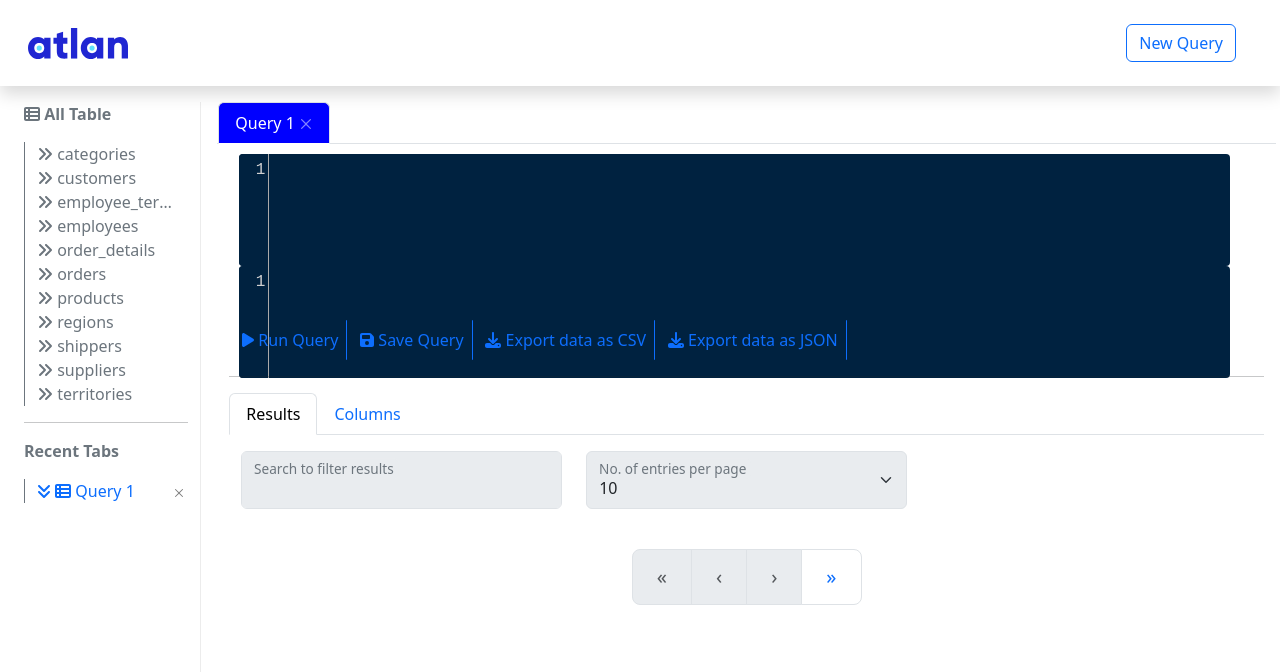
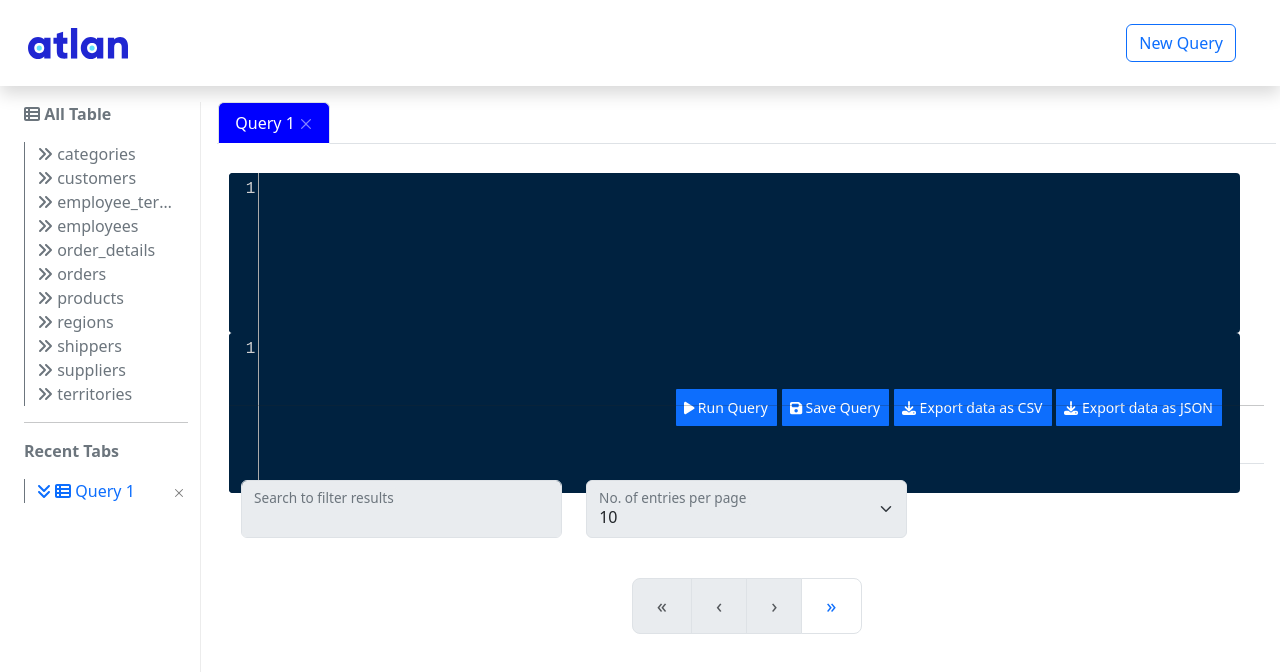
Before and after one commit to mayankmangalmourya/Atlan, a React (Create React App) app: page / in a window 1280 px wide. Both pictures are taken after a click on the button "New Query". Shown: the top 672 px of the page. Built offline with nearby package versions, Linux system fonts and the light colour scheme.

Commit message:
querybutton completed

```diff
--- a/src/components/query/queryButtons.js
+++ b/src/components/query/queryButtons.js
@@ -26,8 +26,8 @@ function QueryButtons() {
     },
   ].map(({ icon, title }, index) => (
     <Button
-      size={"md"}
-      variant={"outline-primary"}
+      size={"sm"}
+      // variant={"outline-primary"}
       style={{
         borderLeft: 1,
         borderTop: "none",
@@ -44,7 +44,12 @@ function QueryButtons() {
   ));
   return (
     <ButtonToolbar className="mb-3 mt-3">
-      <ButtonGroup className="me-2">{buttons}</ButtonGroup>
+      <ButtonGroup className="me-2"
+        style={{
+          position: "absolute",
+          right: 50,
+        }}
+      >{buttons}</ButtonGroup>
     </ButtonToolbar>
   );
 }
--- a/src/components/tabs/tabPane.js
+++ b/src/components/tabs/tabPane.js
@@ -15,8 +15,8 @@ function TabPane({ tab }) {
       <Row
         style={{
           width: "100%",
-          height: "20vh",
-          padding:"10px",
+          height: "25vh",
+          marginTop: "1.8rem",
         }}
       >
         <QuerySpace defaultQuery={tab.defaultQuery} />
```
